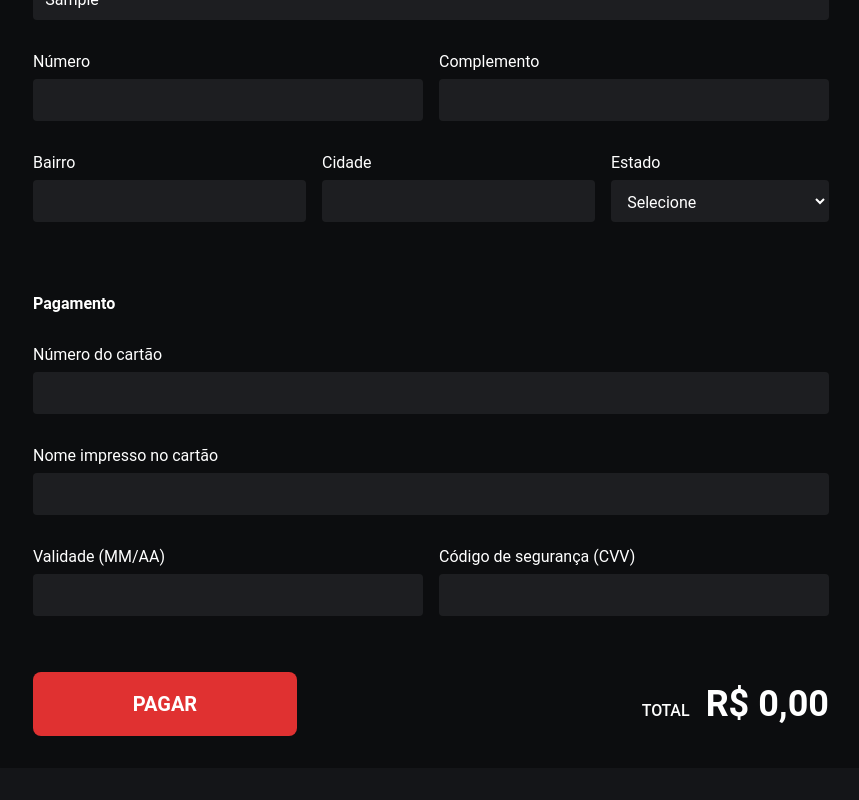
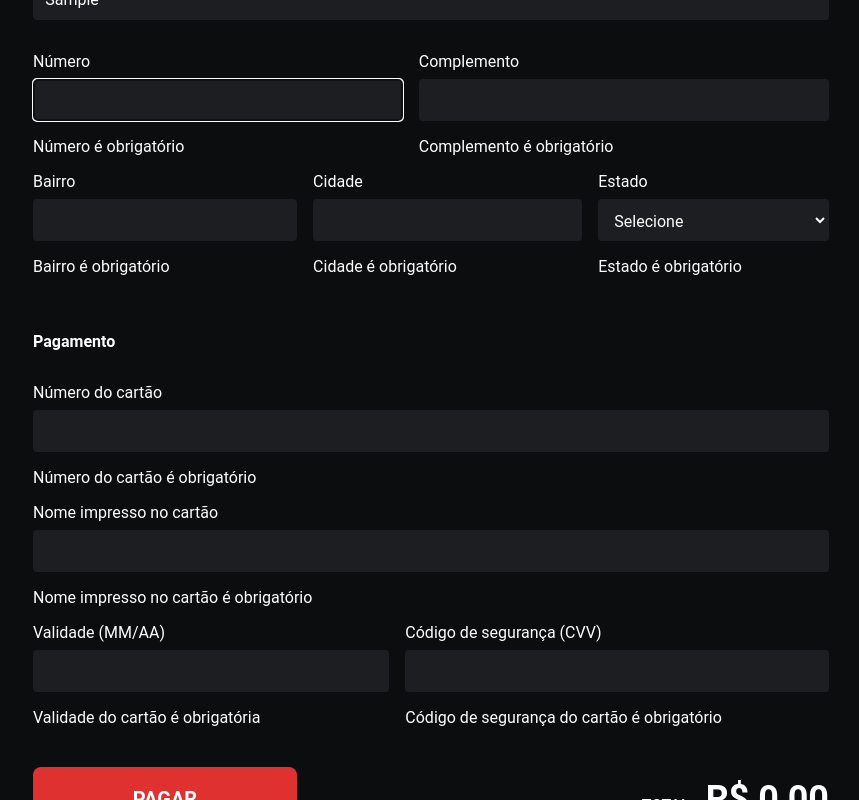
Before and after one commit to joaoVictorS/FoodGusto, a React (Create React App) app: page /payment in a window 1280 px wide. Both pictures are taken after typing "Sample", "name@example.com", "5551234", "Sample", "Sample", "Sample" into the empty fields and a click on the button "PAGAR". Shown: the part 638-1438 px from the top of the page, without its empty margins (209-1068 px from the left). Built offline with nearby package versions, Linux system fonts and the light colour scheme; no server answers.

Commit message:
Fix => Validação de formulario.

```diff
--- a/package.json
+++ b/package.json
@@ -3,6 +3,7 @@
   "version": "0.1.0",
   "private": true,
   "dependencies": {
+    "@hookform/resolvers": "^3.2.0",
     "@testing-library/jest-dom": "^5.16.5",
     "@testing-library/react": "^13.4.0",
     "@testing-library/user-event": "^13.5.0",
@@ -24,7 +25,8 @@
     "styled-components": "^5.3.6",
     "styled-normalize": "^8.0.7",
     "typescript": "^4.9.5",
-    "web-vitals": "^2.1.4"
+    "web-vitals": "^2.1.4",
+    "yup": "^1.2.0"
   },
   "scripts": {
     "start": "react-scripts start",
--- a/src/pages/Payment/index.tsx
+++ b/src/pages/Payment/index.tsx
@@ -3,19 +3,37 @@ import OrderHeader from '../../components/OrderHeader'
 import PayOrder from '../../components/Ordercloseaction/PayOrder'
 import { Container, Form, Inner } from './styles'
 import { SubmitHandler, useForm } from 'react-hook-form'
+import { yupResolver } from '@hookform/resolvers/yup'
+import * as yup from 'yup'
 
-type FieldValues = {
-  fullName: string
-  email: string
-  mobile: string
-}
+const schema = yup.object({
+  fullName: yup.string().required('Nome e sobrenome são obrigatórios'),
+  email: yup.string().email('E-mail inválido').required('E-mail é obrigatório'),
+  mobile: yup.string().required('Celular é obrigatório'),
+  cpf: yup.string().required('CPF é obrigatório'),
+  zipcode: yup.string().required('CEP é obrigatório'),
+  street: yup.string().required('Endereço é obrigatório'),
+  number: yup.string().required('Número é obrigatório'),
+  complemento: yup.string().required('Complemento é obrigatório'),
+  neighborhood: yup.string().required('Bairro é obrigatório'),
+  city: yup.string().required('Cidade é obrigatório'),
+  state: yup.string().required('Estado é obrigatório'),
+  creditCardNumber: yup.string().required('Número do cartão é obrigatório'),
+  creditCardHolderName: yup.string().required('Nome impresso no cartão é obrigatório'),
+  creditCardExpiration: yup.string().required('Validade do cartão é obrigatória'),
+  creditCardCode: yup.string().required('Código de segurança do cartão é obrigatório'),
+})
+
+type FieldValues = yup.InferType<typeof schema>
 
 export default function Payment() {
   const {
     register,
     handleSubmit,
     formState: { errors },
-  } = useForm<FieldValues>()
+  } = useForm<FieldValues>({
+    resolver: yupResolver(schema),
+  })
   const onSubmit: SubmitHandler<FieldValues> = (data) => console.log(data)
 
   return (
@@ -28,29 +46,27 @@ export default function Payment() {
 
           <div className='field'>
             <label htmlFor='fullName'>Nome e sobrenome</label>
-            <input
-              type='text'
-              id='fullName'
-              autoComplete='name'
-              {...register('fullName', { required: true })}
-            />
+            <input type='text' id='fullName' autoComplete='name' {...register('fullName')} />
             {errors.fullName && <span>Nome e sobrenome são obrigatórios</span>}
           </div>
 
           <div className='grouped'>
             <div className='field'>
               <label htmlFor='email'>E-mail</label>
-              <input type='email' name='email' id='email' autoComplete='email' />
+              <input type='email' id='email' autoComplete='email' {...register('email')} />
+              {errors.email && <span>E-mail inválido</span>}
             </div>
 
             <div className='field'>
               <label htmlFor='mobile'>Celular</label>
-              <input type='tel' id='mobile' name='mobile' autoComplete='phone' />
+              <input type='tel' id='mobile' autoComplete='phone' {...register('mobile')} />
+              {errors.mobile && <span>Celular é obrigatório</span>}
             </div>
 
             <div className='field'>
               <label htmlFor='document'>CPF / CNPJ</label>
-              <input type='text' id='document' name='document' />
+              <input type='text' id='document' {...register('cpf')} />
+              {errors.cpf && <span>CPF é obrigatório</span>}
             </div>
           </div>
 
@@ -62,43 +78,49 @@ export default function Payment() {
             <input
               type='text'
               id='zipcode'
-              name='zipcode'
               autoComplete='postal-code'
               style={{ width: '120px' }}
+              {...register('zipcode')}
             />
+            {errors.zipcode && <span>CEP é obrigatório</span>}
           </div>
 
           <div className='field'>
             <label htmlFor='street'>Endereço</label>
-            <input type='text' id='street' name='street' />
+            <input type='text' id='street' {...register('street')} />
+            {errors.street && <span>Endereço é obrigatório</span>}
           </div>
 
           <div className='grouped'>
             <div className='field'>
               <label htmlFor='number'>Número</label>
-              <input type='text' id='number' name='number' />
+              <input type='text' id='number' {...register('number')} />
+              {errors.number && <span>Número é obrigatório</span>}
             </div>
 
             <div className='field'>
               <label htmlFor='complement'>Complemento</label>
-              <input type='text' id='complement' name='complement' />
+              <input type='text' id='complement' {...register('complemento')} />
+              {errors.complemento && <span>Complemento é obrigatório</span>}
             </div>
           </div>
 
           <div className='grouped'>
             <div className='field'>
               <label htmlFor='neighborhood'>Bairro</label>
-              <input type='text' id='neighborhood' name='neighborhood' />
+              <input type='text' id='neighborhood' {...register('neighborhood')} />
+              {errors.neighborhood && <span>Bairro é obrigatório</span>}
             </div>
 
             <div className='field'>
               <label htmlFor='city'>Cidade</label>
-              <input type='text' id='city' name='city' />
+              <input type='text' id='city' {...register('city')} />
+              {errors.city && <span>Cidade é obrigatório</span>}
             </div>
 
             <div className='field'>
               <label htmlFor='state'>Estado</label>
-              <select id='state' name='state'>
+              <select id='state' {...register('state')}>
                 <option value=''>Selecione</option>
                 <option value='AC'>Acre</option>
                 <option value='AL'>Alagoas</option>
@@ -128,6 +150,7 @@ export default function Payment() {
                 <option value='TO'>Tocantins</option>
                 <option value='DF'>Distrito Federal</option>
               </select>
+              {errors.state && <span>Estado é obrigatório</span>}
             </div>
           </div>
 
@@ -138,9 +161,10 @@ export default function Payment() {
             <input
               type='text'
               id='credit-card-number'
-              name='credit-card-number'
               autoComplete='cc-number'
+              {...register('creditCardNumber')}
             />
+            {errors.creditCardNumber && <span>Número do cartão é obrigatório</span>}
           </div>
 
           <div className='field'>
@@ -148,9 +172,10 @@ export default function Payment() {
             <input
               type='text'
               id='credit-card-holder-name'
-              name='credit-card-holder-name'
               autoComplete='cc-name'
+              {...register('creditCardHolderName')}
             />
+            {errors.creditCardHolderName && <span>Nome impresso no cartão é obrigatório</span>}
           </div>
 
           <div className='grouped'>
@@ -159,9 +184,10 @@ export default function Payment() {
               <input
                 type='text'
                 id='credit-card-expiration'
-                name='credit-card-expiration'
                 autoComplete='cc-exp'
+                {...register('creditCardExpiration')}
               />
+              {errors.creditCardExpiration && <span>Validade do cartão é obrigatória</span>}
             </div>
 
             <div className='field'>
@@ -169,9 +195,10 @@ export default function Payment() {
               <input
                 type='text'
                 id='credit-card-code'
-                name='credit-card-code'
                 autoComplete='cc-csc'
+                {...register('creditCardCode')}
               />
+              {errors.creditCardCode && <span>Código de segurança do cartão é obrigatório</span>}
             </div>
           </div>
           <PayOrder />
```
Also changed, not shown: 1 other file (tests, documents, lock files or other folders).
